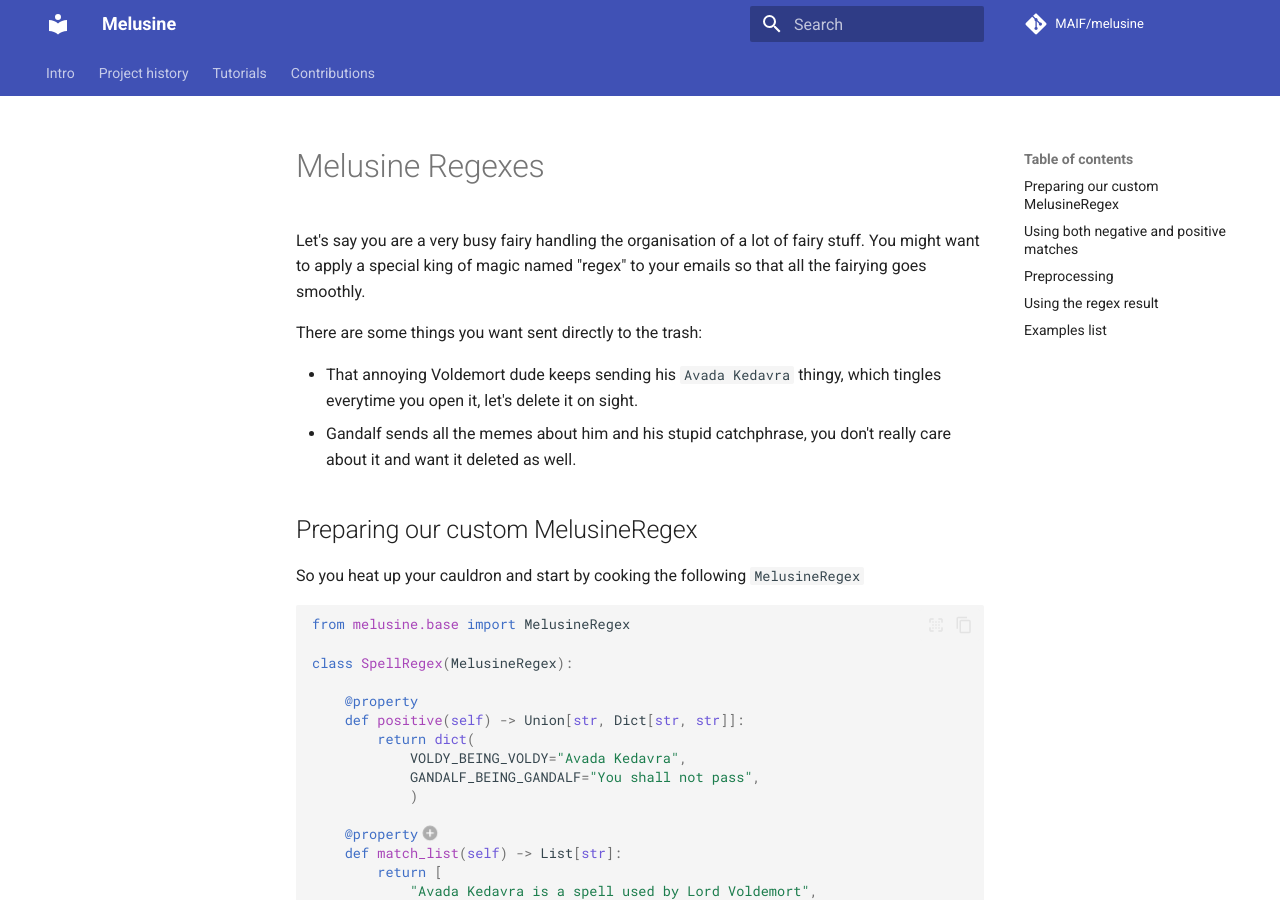
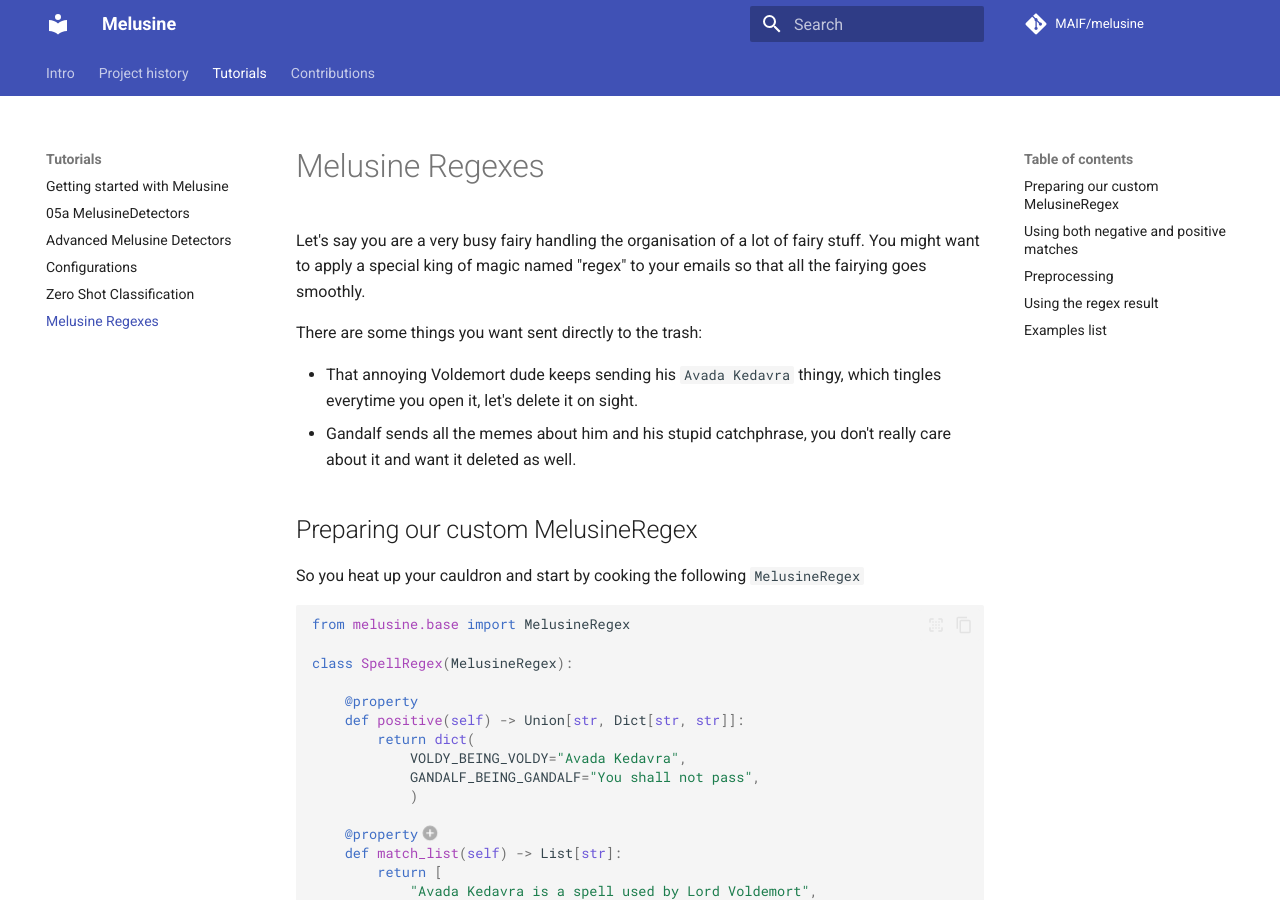
Before and after one commit to MAIF/melusine, an MkDocs documentation site: the page built from docs/tutorials/08_MelusineRegex.md, in a window 1280 px wide and 900 px high. Built offline with MkDocs 1.6.1 and Material for MkDocs 9.7.7, drawn with Linux system fonts in a browser that asks for light colours; comment, search, counter and statistics services are not loaded.

Commit message:
Update mkdocs.yml

```diff
--- a/mkdocs.yml
+++ b/mkdocs.yml
@@ -31,6 +31,7 @@ nav:
     - tutorials/05b_MelusineDetectorsAdvanced.md
     - tutorials/06_Configurations.md
     - tutorials/07_BasicClassification.md
+    - tutorials/08_MelusineRegex.md
 #  - Advanced Tutorials:
 #    - advanced/ContentTagger.md
 #    - advanced/CustomDetector.md
```
